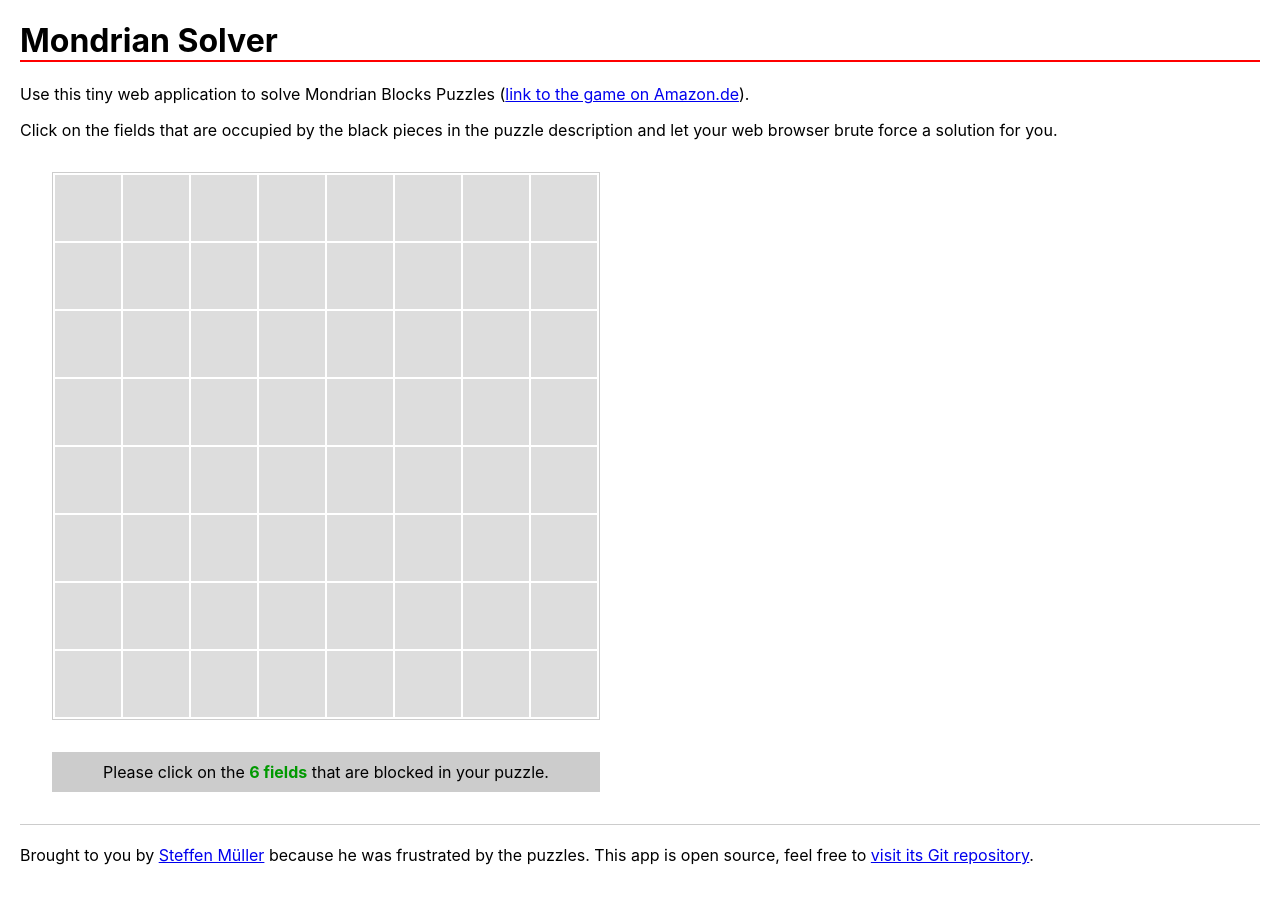
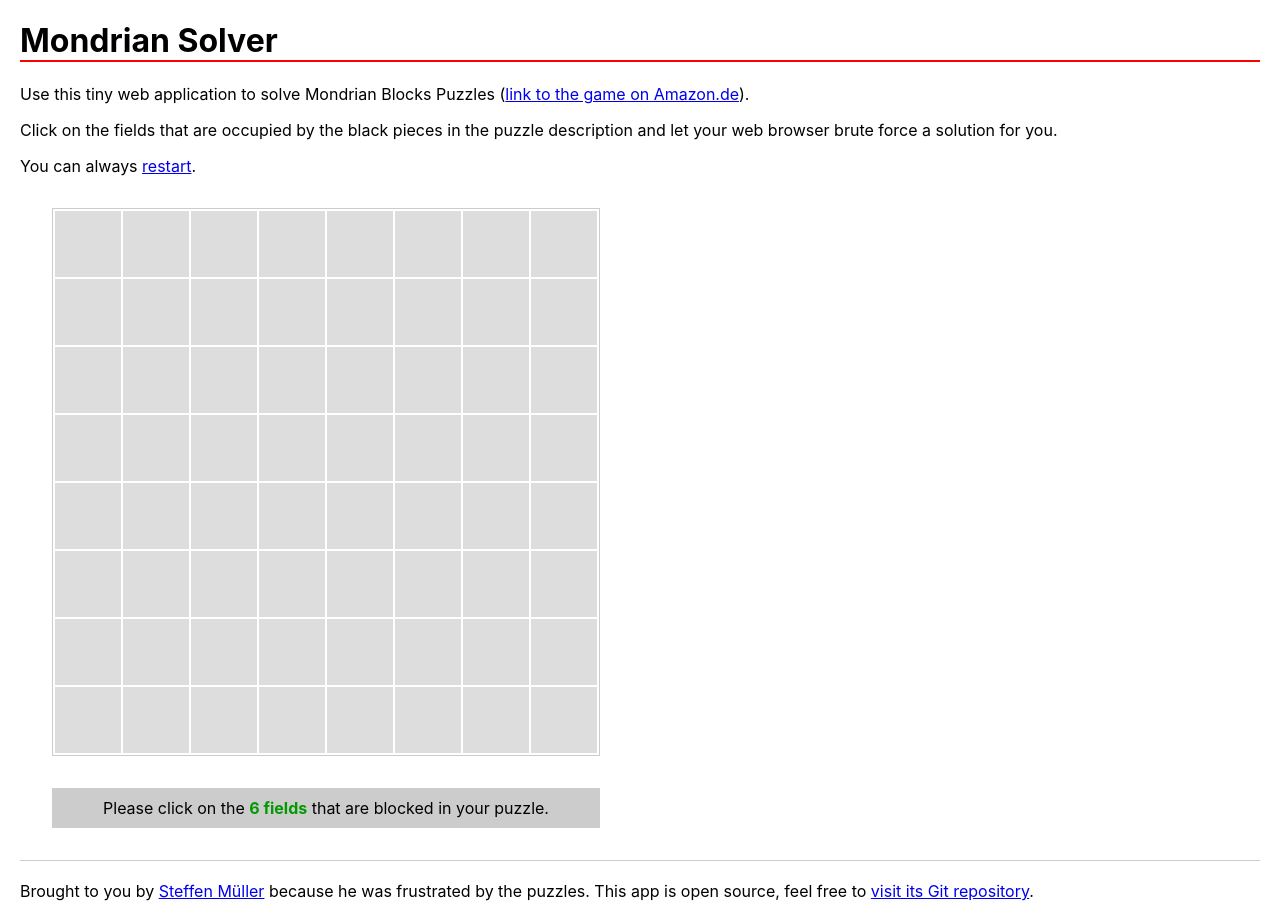
Before and after one commit to ibrezm1/Madorian-generator-solver, a React (Create React App) app: page / in a window 1280 px wide. Before the commit the page ends 885 px from the top, so only its background shows below. Built offline with nearby package versions, Linux system fonts and the light colour scheme.

Commit message:
Added restart link

```diff
--- a/src/index.tsx
+++ b/src/index.tsx
@@ -13,6 +13,9 @@ ReactDOM.render(
     <p>
       Click on the fields that are occupied by the black pieces in the puzzle description and let your web browser brute force a solution for you.
     </p>
+    <p>
+      You can always <a onClick={() => {window.location.reload()}} href="#">restart</a>.
+    </p>
     <App />
     <p className="footer">
       Brought to you by <a href="https://cottleston.io" target="_blank">Steffen Müller</a> because he was frustrated by the puzzles.
```
